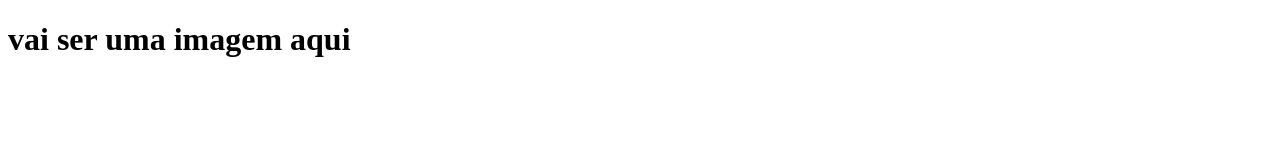
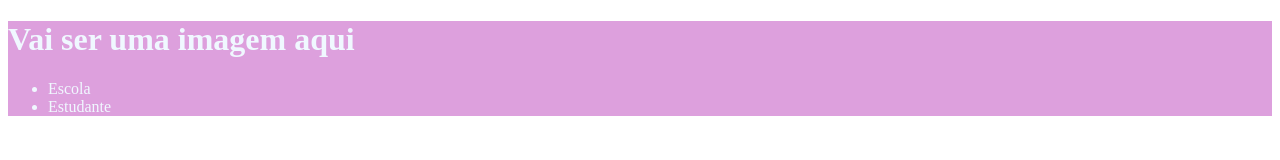
Before and after one commit to vanessadasilva96/Site-Sobre-O-T3ddy, a plain HTML site: page index.html in a window 1280 px wide. Drawn offline with Linux system fonts and the light colour scheme.

Commit message:
Add files via upload

```diff
--- a/index.html
+++ b/index.html
@@ -1,21 +1,25 @@
 <!DOCTYPE html>
+<html lang="en">
+<head>
+    <!DOCTYPE html>
 <html lang="en">
 <head>
     <meta charset="UTF-8">
     <meta http-equiv="X-UA-Compatible" content="IE=edge">
     <meta name="viewport" content="width=device-width, initial-scale=1.0">
     <title>Document</title>
-<link rel="stylesheet" href="styli.css">
+    <link rel="stylesheet" href="styli.css">
+</head>
+<body>
+    <header>
 
-</head>
+
+        <h1>Vai ser uma imagem aqui</h1>
+        <ul>
+            <li>Escola</li>
+            <li>Estudante</li>
+        </ul>
+    </header>
+
 </body>
-
-<ul>
-
-</li>
-
-</ul>
-
-<h1>vai ser uma imagem aqui</h1>
-
 </html>
--- a/styli.css
+++ b/styli.css
@@ -0,0 +1,5 @@
+    header {
+        background-color: #DDA0DD;
+
+  color:aliceblue
+  }
```
